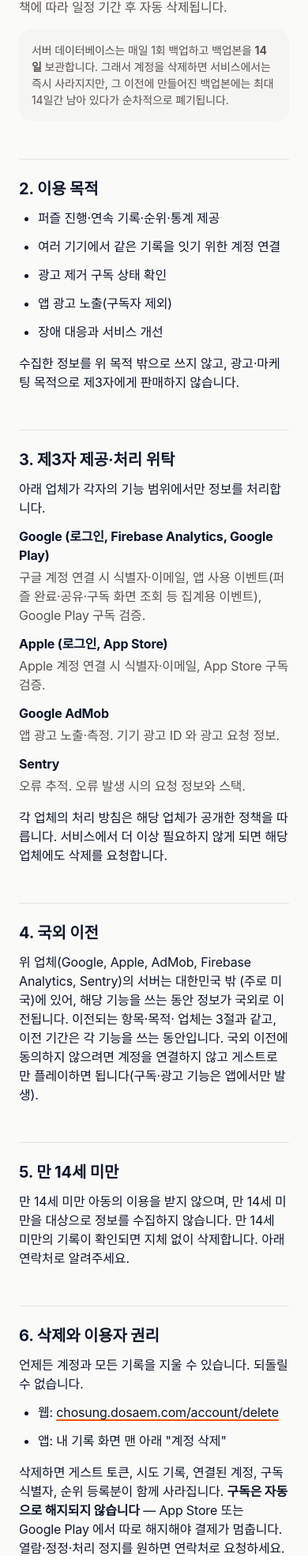
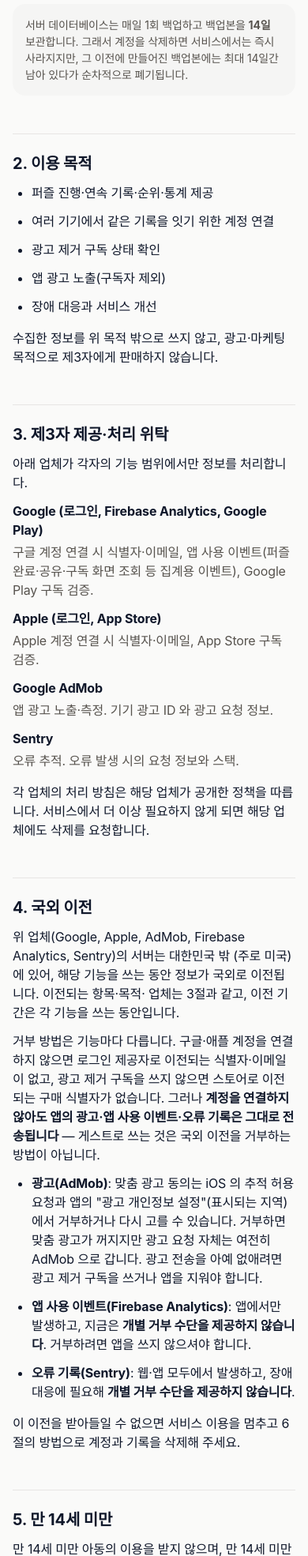
Before and after one commit to dosaem/chosung-daily, a Flask app: page /privacy in a window 390 px wide. Shown: the part 1488-3458 px from the top of the page at 79% size. Run offline with Flask 3, Linux system fonts and the light colour scheme; some web fonts are replaced.

Commit message:
티켓 09 수정 라운드 1: 국외 이전 거부 방법·언어 협상·문서 폭
- D-09-1(MAJOR): 개인정보처리방침 4절이 "게스트로 플레이하면 국외 이전을 피할 수
  있다" 고 안내했는데, 앱 광고·분석·오류 추적은 계정 연결과 무관하게 전송된다
  (스펙 §B.21·§B.24·§C.30). 기능별 실제 거부 방법으로 다시 썼다(ko/en).
- D-09-2(MINOR): werkzeug 의 LanguageAccept.best_match 는 완전 일치를 먼저 찾아서
  "en-US,ko;q=0.1" 에서 q 가 낮은 ko 를 골랐다. 지역 꼬리표를 먼저 떼고 q 순서로
  보도록 바꿨다.
- D-09-3(MINOR): .doc 가 content-box 라 외곽 폭이 528px 이었다(OVERRIDES §10 은
  480px). box-sizing: border-box + 모바일 패딩 16 / 481px+ 24(§4).

Co-Authored-By: Claude Opus 5 <noreply@anthropic.com>

```diff
--- a/app/utils/ui_language.py
+++ b/app/utils/ui_language.py
@@ -24,11 +24,28 @@ def resolve_ui_language(lang_param: str | None, accept_language: str | None) ->
             return requested
 
     if accept_language:
-        # q 값 정렬·지역 꼬리표 매칭은 werkzeug 가 이미 한다.
-        best = parse_accept_header(accept_language, LanguageAccept).best_match(
-            SUPPORTED_UI_LANGUAGES
-        )
-        if best:
-            return best
+        for tag in _accepted_languages(accept_language):
+            if tag in SUPPORTED_UI_LANGUAGES:
+                return tag
 
     return DEFAULT_UI_LANGUAGE
+
+
+def _accepted_languages(accept_language: str) -> list[str]:
+    """Accept-Language 를 선호 순서의 주 언어 목록으로 바꾼다 (지역 꼬리표 제거).
+
+    `LanguageAccept.best_match` 를 쓰지 않는 이유: werkzeug 는 완전 일치를 먼저 찾고
+    완전 일치가 없을 때만 주 언어로 내려간다. 그래서 `en-US,ko;q=0.1` 처럼 선호 언어에
+    지역 꼬리표가 붙으면, 완전 일치하는 q=0.1 의 ko 가 q=1 의 en-US 를 이겨 버린다.
+    우리는 본문이 ko/en 둘뿐이라 지역 꼬리표를 구분할 일이 없으니, 꼬리표를 먼저 떼고
+    q 값 순서대로 보는 게 맞다.
+
+    파싱(q 값 해석·정렬)은 그대로 werkzeug 에 맡긴다 — 순회 순서가 q 내림차순이고,
+    q 가 같으면 헤더에 적힌 순서다. q=0 은 "받지 않겠다" 는 뜻이라 버린다.
+    """
+    parsed = parse_accept_header(accept_language, LanguageAccept)
+    return [
+        tag.strip().lower().replace("_", "-").split("-")[0]
+        for tag, quality in parsed
+        if quality > 0
+    ]
--- a/web/static/legal.css
+++ b/web/static/legal.css
@@ -17,10 +17,21 @@ body:lang(en) {
   letter-spacing: var(--letter-spacing-en);
 }
 
+/* OVERRIDES §10 의 480px 은 카드 '외곽' 폭이다 — content-box 로 두면 좌우 패딩이
+ * 더해져 실제 폭이 528px 이 된다. 패딩은 §4 의 "16(모바일) 24(태블릿+)". */
 .doc {
+  box-sizing: border-box;
   max-width: var(--content-max-width);
   margin: 0 auto;
-  padding: var(--space-6) var(--space-6) var(--space-12);
+  padding: var(--space-4) var(--space-4) var(--space-12);
+}
+
+/* 경계는 §10 의 "≤480 폭 100% / 481+ 카드 480px" 과 같은 481px 을 쓴다 —
+ * 폭이 고정되는 지점과 패딩이 넓어지는 지점을 다르게 둘 이유가 없다. */
+@media (min-width: 481px) {
+  .doc {
+    padding: var(--space-6) var(--space-6) var(--space-12);
+  }
 }
 
 /* --- 내비·푸터 ---------------------------------------------------------- */
--- a/web/templates/legal/privacy.ko.html
+++ b/web/templates/legal/privacy.ko.html
@@ -105,8 +105,35 @@
 <p>
   위 업체(Google, Apple, AdMob, Firebase Analytics, Sentry)의 서버는 대한민국 밖
   (주로 미국)에 있어, 해당 기능을 쓰는 동안 정보가 국외로 이전됩니다. 이전되는 항목·목적·
-  업체는 3절과 같고, 이전 기간은 각 기능을 쓰는 동안입니다. 국외 이전에 동의하지 않으려면
-  계정을 연결하지 않고 게스트로만 플레이하면 됩니다(구독·광고 기능은 앱에서만 발생).
+  업체는 3절과 같고, 이전 기간은 각 기능을 쓰는 동안입니다.
+</p>
+<p>
+  거부 방법은 기능마다 다릅니다. 구글·애플 계정을 연결하지 않으면 로그인 제공자로
+  이전되는 식별자·이메일이 없고, 광고 제거 구독을 쓰지 않으면 스토어로 이전되는 구매
+  식별자가 없습니다. 그러나 <strong>계정을 연결하지 않아도 앱의 광고·앱 사용 이벤트·오류
+  기록은 그대로 전송됩니다</strong> — 게스트로 쓰는 것은 국외 이전을 거부하는 방법이
+  아닙니다.
+</p>
+<ul>
+  <li>
+    <strong>광고(AdMob)</strong>: 맞춤 광고 동의는 iOS 의 추적 허용 요청과 앱의
+    "광고 개인정보 설정"(표시되는 지역)에서 거부하거나 다시 고를 수 있습니다. 거부하면
+    맞춤 광고가 꺼지지만 광고 요청 자체는 여전히 AdMob 으로 갑니다. 광고 전송을 아예
+    없애려면 광고 제거 구독을 쓰거나 앱을 지워야 합니다.
+  </li>
+  <li>
+    <strong>앱 사용 이벤트(Firebase Analytics)</strong>: 앱에서만 발생하고, 지금은
+    <strong>개별 거부 수단을 제공하지 않습니다</strong>. 거부하려면 앱을 쓰지 않으셔야
+    합니다.
+  </li>
+  <li>
+    <strong>오류 기록(Sentry)</strong>: 웹·앱 모두에서 발생하고, 장애 대응에 필요해
+    <strong>개별 거부 수단을 제공하지 않습니다</strong>.
+  </li>
+</ul>
+<p>
+  이 이전을 받아들일 수 없으면 서비스 이용을 멈추고 6절의 방법으로 계정과 기록을
+  삭제해 주세요.
 </p>
 
 <h2>5. 만 14세 미만</h2>
```
Also changed, not shown: tests/test_legal_css.py (added, +67 -0 lines), tests/test_legal_pages.py (+88 -0 lines), tests/test_ui_language.py (+12 -0 lines), web/templates/legal/privacy.en.html (+28 -2 lines).
